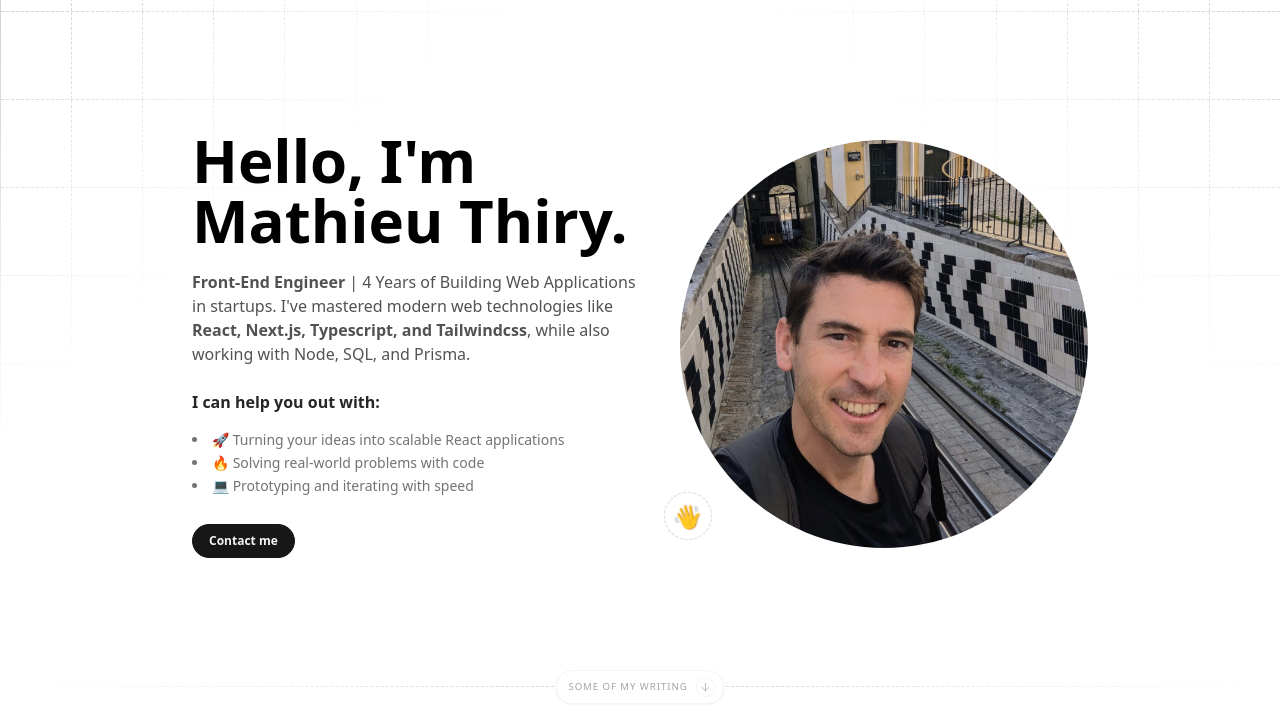
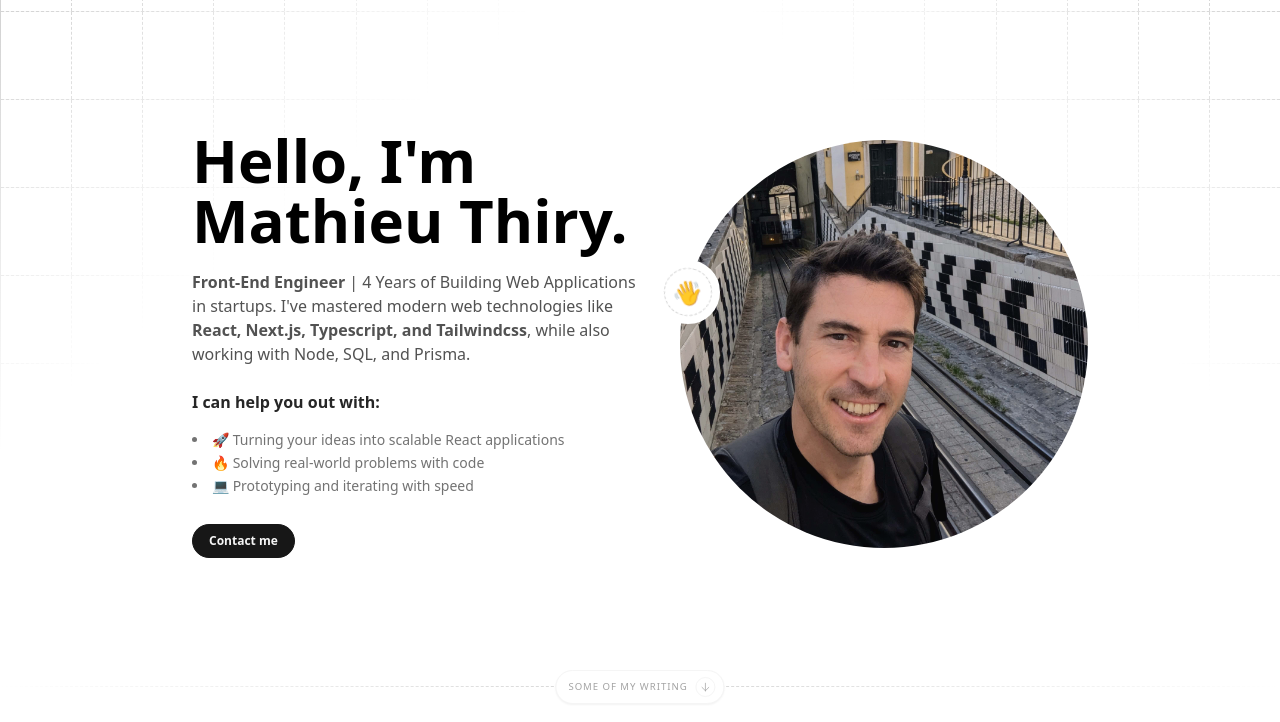
Before and after one commit to promathieuthiry/new_portfolio, an Astro site: page / in a window 1280 px wide. Shown: the part 78-800 px from the top of the page. Built offline with nearby package versions, Linux system fonts and the light colour scheme; Astro itself is replaced by a stand-in of ours; some packages are replaced by stand-ins of ours.

Commit message:
fix position wave emoji

```diff
--- a/src/pages/index.astro
+++ b/src/pages/index.astro
@@ -43,7 +43,7 @@ import Layout from "../layouts/main.astro";
               class="w-full h-full object-cover shadow-2xl dark:brightness-100 brightness-[0.95] contrast-[0.95] hover:scale-105 transition-all duration-300 ease-in-out hover:brightness-105"
             />
             <div
-            class="absolute bottom-0 z-40 w-16 h-16 -translate-x-6 md:-translate-y-56 md:top-auto top-0 rounded-full translate-y-16 md:translate-y-0 "
+            class="absolute bottom-0 z-40 w-16 h-16 -translate-x-6 md:-translate-y-56 md:top-auto top-0 rounded-full translate-y-16"
           >
             <span
               class="relative z-20 flex items-center justify-center w-full h-full text-2xl border-8 border-white rounded-full dark:border-neutral-950 bg-neutral-100 dark:bg-neutral-900"
```
